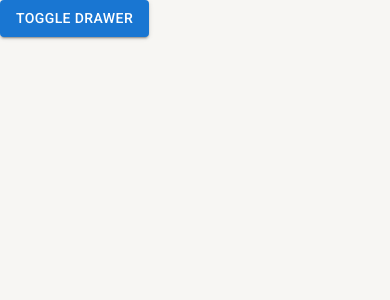
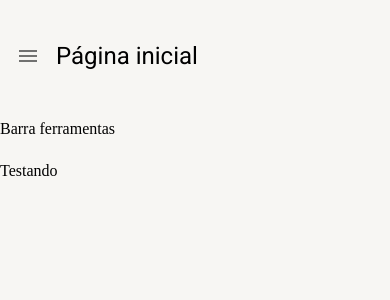
Before and after one commit to GabisPapin/dashboard, a React (Create React App) app: page /pagina-inicial in a window 390 px wide. Shown: the top 300 px of the page. Built offline with nearby package versions, Linux system fonts and the light colour scheme.

Commit message:
feat: menu e layout adicionando menu hamburger e layout da página

```diff
--- /dev/null
+++ b/src/pages/dashboard/ Dashboard.tsx
@@ -0,0 +1,9 @@
+import { LayoutBaseDePagina } from '../../shared/layouts';
+
+export const Dashboard = () => {
+  return (
+    <LayoutBaseDePagina title={'Página inicial'}>
+      <p>Testando</p>
+    </LayoutBaseDePagina>
+  );
+};
--- a/src/pages/index.ts
+++ b/src/pages/index.ts
@@ -1 +1 @@
-export { };
+export * from './dashboard/ Dashboard';
--- a/src/routes/index.tsx
+++ b/src/routes/index.tsx
@@ -1,11 +1,11 @@
 import { Routes, Route, Navigate } from 'react-router-dom';
-import { Button } from '@mui/material';
 
 import { useDrawerContext } from '../shared/contexts';
 import { useEffect } from 'react';
+import { Dashboard } from '../pages';
 
 export const AppRoutes = () => {
-  const { toggleDrawerOpen, setDrawerOptions } = useDrawerContext();
+  const { setDrawerOptions } = useDrawerContext();
 
   useEffect(() => {
     setDrawerOptions([
@@ -19,7 +19,7 @@
 
   return (
     <Routes>
-      <Route path="/pagina-inicial" element={<Button variant='contained' color='primary' onClick={toggleDrawerOpen}>toggle Drawer</Button>} />
+      <Route path="/pagina-inicial" element={<Dashboard />} />
 
       <Route path="*" element={<Navigate to="/pagina-inicial" />} />
     </Routes>
--- /dev/null
+++ b/src/shared/layouts/LayoutBaseDePagina.tsx
@@ -0,0 +1,38 @@
+import { Icon, IconButton, Typography, useMediaQuery, useTheme } from '@mui/material';
+import { Box } from '@mui/system';
+import { useDrawerContext } from '../contexts';
+
+interface ILayoutBaseDePaginaProps {
+  children: JSX.Element;
+  title: string;
+}
+
+export const LayoutBaseDePagina = ({ children, title }: ILayoutBaseDePaginaProps) => {
+  const theme = useTheme();
+  const smDown = useMediaQuery(theme.breakpoints.down('sm'));
+
+  const { toggleDrawerOpen } = useDrawerContext();
+
+  return(
+    <Box height="100%" display="flex" flexDirection="column" gap={1}>
+      <Box padding={1} display="flex" alignItems="center" height={theme.spacing(12)} gap={1}>
+        {smDown && (
+          <IconButton onClick={toggleDrawerOpen}>
+            <Icon>menu</Icon>
+          </IconButton>)}
+
+        <Typography variant="h5">
+          {title}
+        </Typography>
+      </Box>
+
+      <Box>
+        Barra ferramentas
+      </Box>
+
+      <Box>
+        {children}
+      </Box>
+    </Box>
+  );
+};
--- a/src/shared/layouts/index.ts
+++ b/src/shared/layouts/index.ts
@@ -1 +1 @@
-export { };
+export * from './LayoutBaseDePagina';
```
